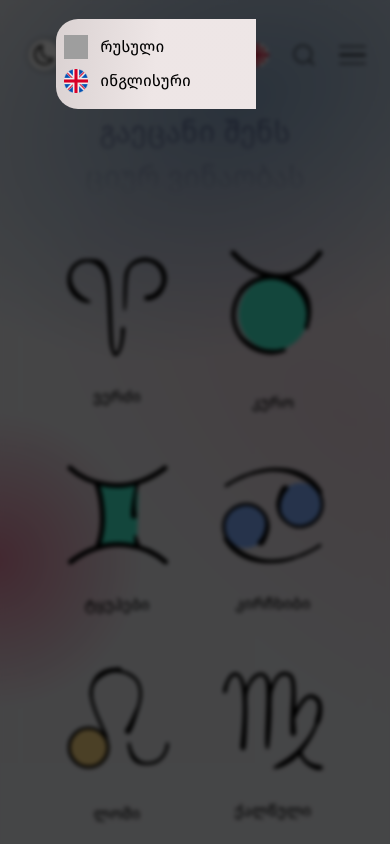
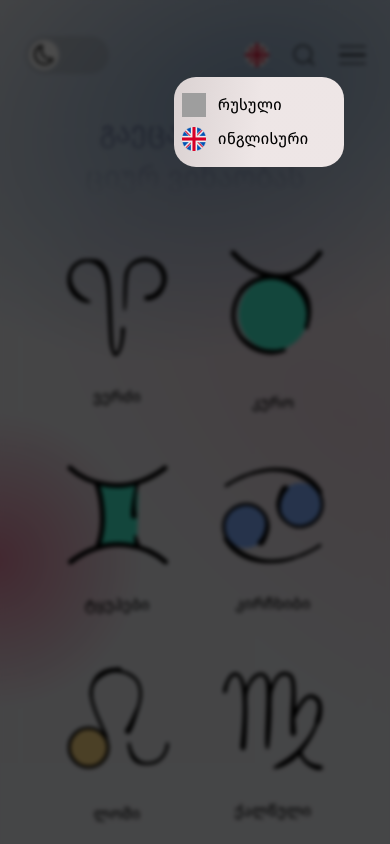
Before and after one commit to giorgigobechia/amindi.today, a Next.js app: page /horoskopi in a window 390 px wide. Both pictures are taken after a click on the element 257 px from the left and 55 px from the top of the page. Shown: the top 844 px of the page. Built offline with nearby package versions, Linux system fonts and the light colour scheme; grey boxes are pictures that could not be loaded.

Commit message:
fix: fix colors in main and language switcher (mobile)

```diff
--- a/src/common/components/__atoms/LanguageSwitcher.tsx
+++ b/src/common/components/__atoms/LanguageSwitcher.tsx
@@ -35,13 +35,13 @@ const LanguageSwitcher = () => {
             </div>
             {modalOpen && (
                 <div
-                    className={`md:h-[100px] md:w-[300px] w-[200px] h-[90px] overflow-hidden flex flex-col absolute z-30 ${
+                    className={`md:h-[100px] md:w-[300px] w-[170px] h-[90px] overflow-hidden flex flex-col absolute z-30 ${
                         language === "ka"
-                            ? "md:left-[3.22vw] right-[3.22vw]"
+                            ? "md:left-[3.22vw] md:right-[3.22vw] right-[-75px]"
                             : language === "en"
-                            ? "md:left-[3.22vw] right-[3.22vw]"
-                            : "md:left-[3.22vw] right-[3.22vw]"
-                    } bottom-[-42px] md:py-5 py-4 pr-[2vw] justify-between bg-[#ece3e3] dark:bg-[#223743] md:rounded-r-[22px] md:rounded-l-[0px] rounded-l-[22px] md:bg-custom-gradient-opposite bg-custom-gradient`}
+                            ? "md:left-[3.22vw] md:right-[3.22vw] right-[-75px]"
+                            : "md:left-[3.22vw] md:right-[3.22vw] right-[-75px]"
+                    } md:bottom-[-42px] bottom-[-100px]  md:py-5 py-4 pr-[2vw] justify-between bg-[#ece3e3] dark:bg-[#223743] md:rounded-r-[22px] md:rounded-l-[0px] rounded-[22px] md:bg-custom-gradient-opposite bg-custom-gradient`}
                     onMouseOver={() => setModalOpen(true)}
                     onMouseOut={() => {
                         setModalOpen(false);
--- a/src/common/components/__organisms/HoursForecastMobile.tsx
+++ b/src/common/components/__organisms/HoursForecastMobile.tsx
@@ -12,7 +12,7 @@ interface HourData {
 function HoursForecastMobile() {
     const { globalTwentyFourHours, language } = useGlobalContext();
     return (
-    <div className="bg-[#FFFFFF4D] dark:bg-[#0000004d] h-[121px] rounded-[18px] flex flex-col justify-center items-center max-w-[378px] w-full overflow-hidden">
+        <div className="h-[121px] rounded-[18px] flex flex-col justify-center items-center max-w-[378px] w-full overflow-hidden">
             <h2 className="xxl:text-[20px] md:text-lg text-[14px] w-full text-center bg-[#FFFFFF4D] dark:bg-[#0000004d] pt-3">
                 {TEXTS[language]?.twentyfourDayForecast}
             </h2>
@@ -29,7 +29,7 @@ function HoursForecastMobile() {
                         pauseOnHover: false,
                         pauseOnFocus: false,
                         rewind: false,
-            speed: 1,
+                        speed: 0.5,
                     },
                 }}
                 extensions={{ AutoScroll }}
```
Lines whose indentation alone changed are shown as unchanged.
